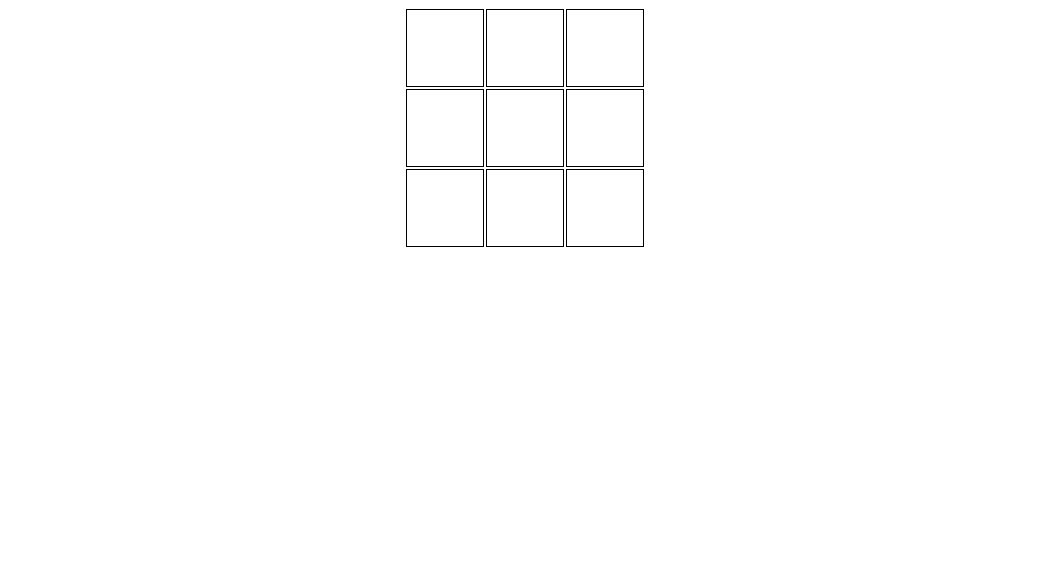
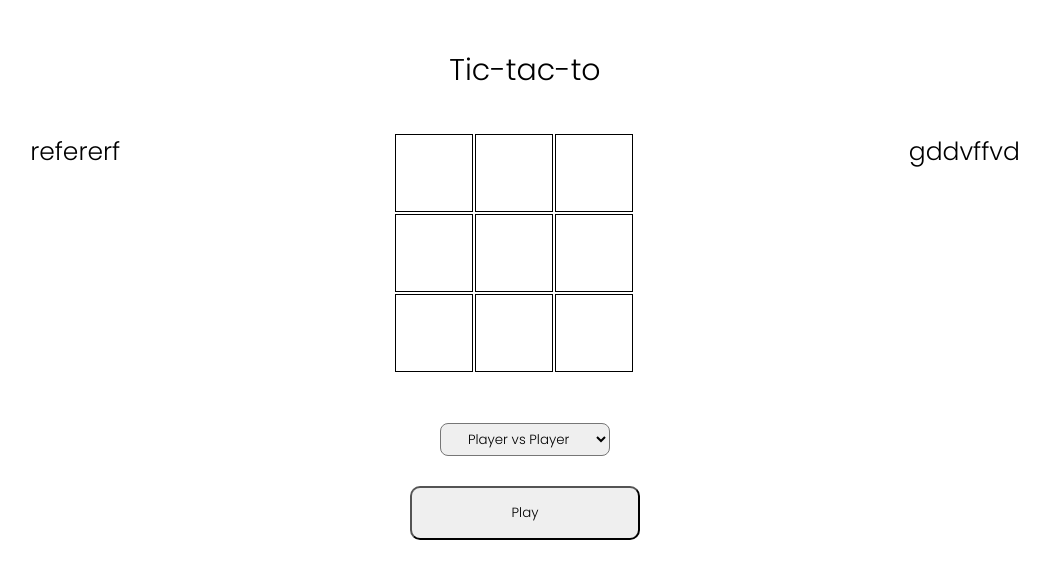
Before and after one commit to k-cp/tic-tac-to, a plain HTML site: page index.html in a window 1280 px wide. Shown: the whole page, without its empty margins (115-1164 px from the left). Drawn offline with nearby package versions, Linux system fonts and the light colour scheme.

Commit message:
Create left and right section to display players

```diff
--- a/index.html
+++ b/index.html
@@ -6,9 +6,25 @@
     <title>Tic tac to</title>
     <link rel="stylesheet" href="css.css">
     <link href='https://unpkg.com/boxicons@2.1.4/css/boxicons.min.css' rel='stylesheet'>
+    <link rel="preconnect" href="https://fonts.googleapis.com">
+    <link rel="preconnect" href="https://fonts.gstatic.com" crossorigin>
+    <link href="https://fonts.googleapis.com/css2?family=Poppins:wght@300;700&display=swap" rel="stylesheet">
 </head>
 <body>
-    <div class="container">
+    <header>Tic-tac-to</header>
+    <div id="main">
+        <div class="left">refererf</div>
+        <div class="container"></div>
+        <div class="right">gddvffvd</div>
+    </div>
+    <div id="play">
+        <form action="#" id="modeSelect">
+            <select name="mode" id="mode">
+                <option value="pvp">Player vs Player</option>
+                <option value="pve">Player vs AI</option>
+            </select>
+            <input type="submit" value="Play" onclick="getMode()"></input>
+        </form>
     </div>
 
     <script src="./javascript.js"></script>
```
